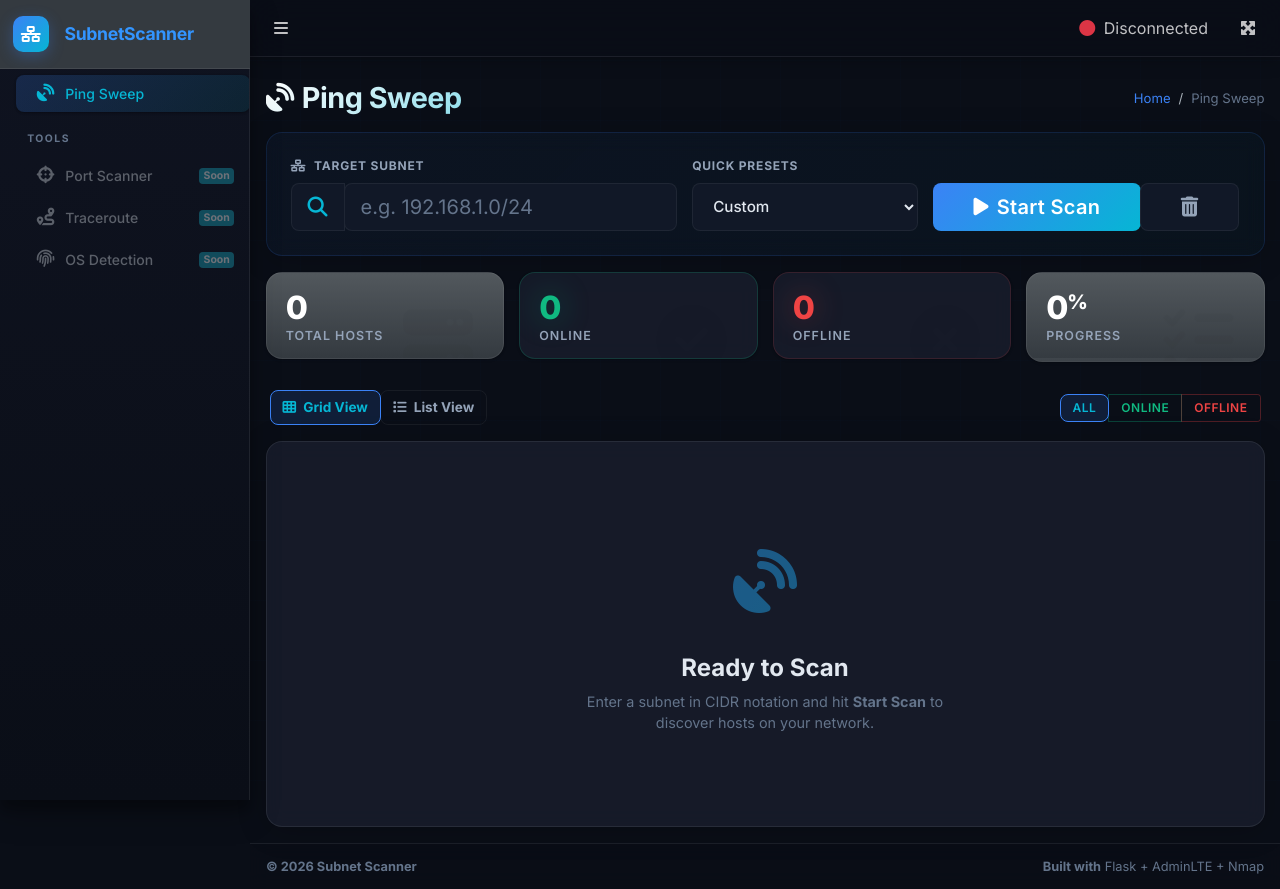
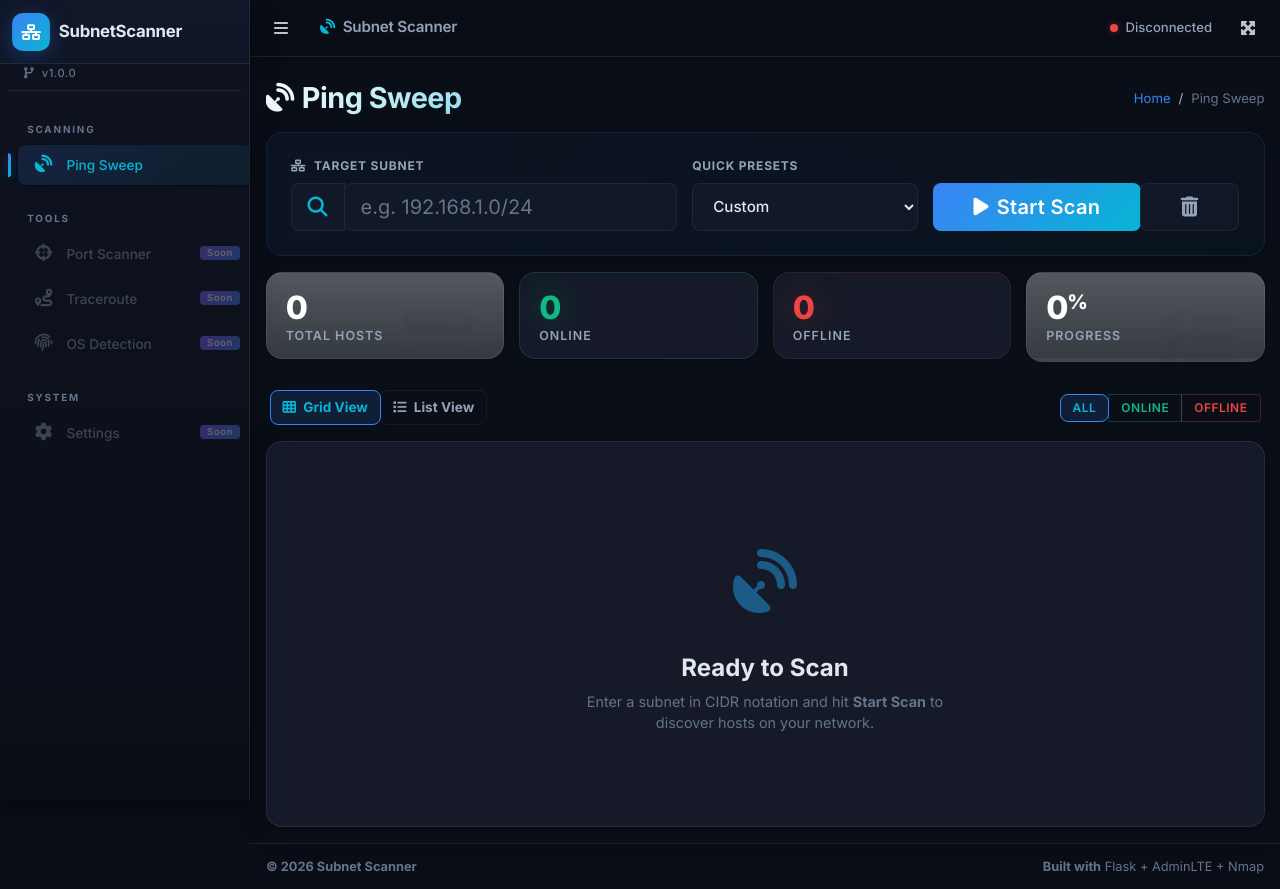
Before and after one commit to jop97/subnet-scanner, a Flask app: page / in a window 1280 px wide. Run offline with Flask 3, Linux system fonts and the light colour scheme; some libraries are stand-ins or nearby versions.

Commit message:
Revamp sidebar & navbar: active indicator, connection dot, version badge, disabled states, polished CSS

```diff
--- a/static/css/custom.css
+++ b/static/css/custom.css
@@ -86,6 +86,57 @@
     -webkit-backdrop-filter: blur(20px);
     border-bottom: 1px solid var(--glass-border);
     box-shadow: 0 1px 20px rgba(0, 0, 0, 0.3);
+    min-height: 50px;
+}
+
+.navbar-brand-text {
+    font-weight: 600;
+    font-size: 0.95rem;
+    color: var(--text-secondary) !important;
+    letter-spacing: -0.2px;
+    cursor: default;
+}
+
+.navbar-brand-text i {
+    color: var(--accent-cyan);
+}
+
+/* Connection indicator */
+.connection-indicator {
+    display: flex !important;
+    align-items: center;
+    gap: 8px;
+    font-size: 0.82rem;
+    font-weight: 500;
+    color: var(--text-secondary) !important;
+    padding: 0.4rem 0.75rem !important;
+}
+
+.conn-dot {
+    display: inline-block;
+    width: 8px;
+    height: 8px;
+    border-radius: 50%;
+    background: var(--accent-red);
+    box-shadow: 0 0 6px var(--glow-red);
+    transition: var(--transition);
+}
+
+.conn-dot.connected {
+    background: var(--accent-green);
+    box-shadow: 0 0 8px var(--glow-green);
+    animation: connPulse 2s ease-in-out infinite;
+}
+
+.conn-dot.disconnected {
+    background: var(--accent-red);
+    box-shadow: 0 0 6px var(--glow-red);
+    animation: none;
+}
+
+@keyframes connPulse {
+    0%, 100% { opacity: 1; box-shadow: 0 0 6px var(--glow-green); }
+    50% { opacity: 0.6; box-shadow: 0 0 12px var(--glow-green); }
 }
 
 /* ── Sidebar ─────────────────────────────────────────────────────────────── */
@@ -94,11 +145,19 @@
     background: linear-gradient(180deg, #0f1320 0%, #0a0e17 100%) !important;
     border-right: 1px solid var(--glass-border);
     box-shadow: 4px 0 20px rgba(0, 0, 0, 0.3);
+    overflow-x: hidden;
 }
 
 .brand-link {
     border-bottom: 1px solid var(--glass-border) !important;
-    padding: 1rem 0.8rem !important;
+    padding: 0.85rem 0.8rem !important;
+    display: flex !important;
+    align-items: center;
+    transition: var(--transition);
+}
+
+.brand-link:hover {
+    background: rgba(59, 130, 246, 0.04) !important;
 }
 
 .brand-icon {
@@ -107,45 +166,121 @@
     justify-content: center;
     width: 36px;
     height: 36px;
+    min-width: 36px;
     background: linear-gradient(135deg, var(--accent-blue), var(--accent-cyan));
     border-radius: 10px;
     margin-right: 10px;
-    font-size: 16px;
+    font-size: 15px;
     color: #fff;
     box-shadow: 0 4px 15px var(--glow-blue);
+    transition: var(--transition);
+}
+
+.brand-link:hover .brand-icon {
+    transform: scale(1.05);
+    box-shadow: 0 4px 20px var(--glow-blue);
 }
 
 .brand-text {
-    font-size: 1.1rem !important;
+    font-size: 1.05rem !important;
     letter-spacing: -0.3px;
+    color: var(--text-primary) !important;
 }
 
+/* Sidebar version badge */
+.sidebar-search-container {
+    padding: 0.5rem 1rem;
+    border-bottom: 1px solid var(--glass-border);
+}
+
+.sidebar-version {
+    font-size: 0.7rem;
+    color: var(--text-muted);
+    font-weight: 500;
+    letter-spacing: 0.5px;
+}
+
+/* Nav items */
 .sidebar .nav-link {
     border-radius: var(--radius-sm) !important;
-    margin: 2px 8px;
+    margin: 2px 10px;
+    padding: 0.6rem 0.75rem !important;
     transition: var(--transition);
     font-weight: 500;
-    font-size: 0.875rem;
+    font-size: 0.85rem;
+    color: var(--text-secondary) !important;
+    position: relative;
+}
+
+.sidebar .nav-link .nav-icon {
+    font-size: 0.9rem;
+    width: 1.6rem;
+    text-align: center;
+    margin-right: 0.4rem;
+    transition: var(--transition);
 }
 
 .sidebar .nav-link:hover {
-    background: rgba(59, 130, 246, 0.1) !important;
+    background: rgba(59, 130, 246, 0.08) !important;
     color: var(--accent-blue) !important;
+    transform: translateX(2px);
+}
+
+.sidebar .nav-link:hover .nav-icon {
+    color: var(--accent-blue);
 }
 
 .sidebar .nav-link.active {
-    background: linear-gradient(135deg, rgba(59, 130, 246, 0.2), rgba(6, 182, 212, 0.1)) !important;
+    background: linear-gradient(135deg, rgba(59, 130, 246, 0.15), rgba(6, 182, 212, 0.08)) !important;
     color: var(--accent-cyan) !important;
-    box-shadow: 0 0 20px rgba(59, 130, 246, 0.1);
+    box-shadow: 0 0 20px rgba(59, 130, 246, 0.08);
 }
 
+.sidebar .nav-link.active::before {
+    content: '';
+    position: absolute;
+    left: -10px;
+    top: 50%;
+    transform: translateY(-50%);
+    width: 3px;
+    height: 60%;
+    background: linear-gradient(180deg, var(--accent-blue), var(--accent-cyan));
+    border-radius: 0 3px 3px 0;
+    box-shadow: 0 0 8px var(--glow-blue);
+}
+
+.sidebar .nav-link.active .nav-icon {
+    color: var(--accent-cyan);
+}
+
+/* Disabled nav links (Soon) */
+.sidebar .nav-link-disabled {
+    opacity: 0.35;
+    cursor: not-allowed;
+    pointer-events: none;
+}
+
+.nav-badge-soon {
+    background: linear-gradient(135deg, var(--accent-purple), var(--accent-blue)) !important;
+    color: #fff !important;
+    font-size: 0.6rem;
+    font-weight: 600;
+    padding: 0.15rem 0.45rem;
+    border-radius: 4px;
+    letter-spacing: 0.5px;
+    float: right;
+    margin-top: 2px;
+}
+
+/* Nav headers */
 .nav-header {
     color: var(--text-muted) !important;
     text-transform: uppercase;
-    font-size: 0.65rem !important;
-    letter-spacing: 1.5px;
+    font-size: 0.62rem !important;
+    letter-spacing: 1.8px;
     font-weight: 700;
-    padding: 1rem 1.2rem 0.5rem !important;
+    padding: 1.2rem 1.2rem 0.4rem !important;
+    margin-top: 0.25rem;
 }
 
 /* ── Content ─────────────────────────────────────────────────────────────── */
@@ -1017,17 +1152,6 @@
     40%, 80% { transform: translateX(6px); }
 }
 
-/* ── Connection status pulse ─────────────────────────────────────────────── */
-
-#connectionDot.text-success {
-    animation: connPulse 3s ease-in-out infinite;
-}
-
-@keyframes connPulse {
-    0%, 100% { opacity: 1; }
-    50% { opacity: 0.5; }
-}
-
 /* ── Detail item hover ───────────────────────────────────────────────────── */
 
 .detail-item {
--- a/static/js/scanner.js
+++ b/static/js/scanner.js
@@ -107,10 +107,10 @@
         const dot = dom.connectionDot();
         const text = dom.connectionText();
         if (connected) {
-            dot.className = 'fas fa-circle text-success';
+            dot.className = 'conn-dot connected';
             text.textContent = 'Connected';
         } else {
-            dot.className = 'fas fa-circle text-danger';
+            dot.className = 'conn-dot disconnected';
             text.textContent = 'Disconnected';
         }
     }
--- a/templates/base.html
+++ b/templates/base.html
@@ -38,14 +38,19 @@
                     <i class="fas fa-bars"></i>
                 </a>
             </li>
+            <li class="nav-item d-none d-sm-inline-block">
+                <span class="nav-link navbar-brand-text">
+                    <i class="fas fa-satellite-dish mr-1"></i> Subnet Scanner
+                </span>
+            </li>
         </ul>
 
         <ul class="navbar-nav ml-auto">
             <!-- Connection Status -->
             <li class="nav-item">
-                <a class="nav-link" href="#" id="connectionStatus">
-                    <i class="fas fa-circle text-danger" id="connectionDot"></i>
-                    <span class="d-none d-sm-inline ml-1" id="connectionText">Disconnected</span>
+                <a class="nav-link connection-indicator" href="#" id="connectionStatus">
+                    <span class="conn-dot" id="connectionDot"></span>
+                    <span class="d-none d-sm-inline" id="connectionText">Disconnected</span>
                 </a>
             </li>
             <li class="nav-item">
@@ -66,8 +71,16 @@
         </a>
 
         <div class="sidebar">
-            <nav class="mt-3">
-                <ul class="nav nav-pills nav-sidebar flex-column nav-child-indent" data-widget="treeview" role="menu">
+            <!-- Sidebar Search -->
+            <div class="sidebar-search-container">
+                <div class="sidebar-version">
+                    <i class="fas fa-code-branch mr-1"></i> v1.0.0
+                </div>
+            </div>
+
+            <nav class="mt-2">
+                <ul class="nav nav-pills nav-sidebar flex-column" data-widget="treeview" role="menu">
+                    <li class="nav-header">SCANNING</li>
                     <li class="nav-item">
                         <a href="/" class="nav-link active">
                             <i class="nav-icon fas fa-satellite-dish"></i>
@@ -76,21 +89,28 @@
                     </li>
                     <li class="nav-header">TOOLS</li>
                     <li class="nav-item">
-                        <a href="#" class="nav-link" onclick="return false;" style="opacity:0.4">
+                        <a href="#" class="nav-link nav-link-disabled">
                             <i class="nav-icon fas fa-crosshairs"></i>
-                            <p>Port Scanner <span class="badge badge-info right">Soon</span></p>
+                            <p>Port Scanner <span class="badge nav-badge-soon">Soon</span></p>
                         </a>
                     </li>
                     <li class="nav-item">
-                        <a href="#" class="nav-link" onclick="return false;" style="opacity:0.4">
+                        <a href="#" class="nav-link nav-link-disabled">
                             <i class="nav-icon fas fa-route"></i>
-                            <p>Traceroute <span class="badge badge-info right">Soon</span></p>
+                            <p>Traceroute <span class="badge nav-badge-soon">Soon</span></p>
                         </a>
                     </li>
                     <li class="nav-item">
-                        <a href="#" class="nav-link" onclick="return false;" style="opacity:0.4">
+                        <a href="#" class="nav-link nav-link-disabled">
                             <i class="nav-icon fas fa-fingerprint"></i>
-                            <p>OS Detection <span class="badge badge-info right">Soon</span></p>
+                            <p>OS Detection <span class="badge nav-badge-soon">Soon</span></p>
+                        </a>
+                    </li>
+                    <li class="nav-header">SYSTEM</li>
+                    <li class="nav-item">
+                        <a href="#" class="nav-link nav-link-disabled">
+                            <i class="nav-icon fas fa-cog"></i>
+                            <p>Settings <span class="badge nav-badge-soon">Soon</span></p>
                         </a>
                     </li>
                 </ul>
```
